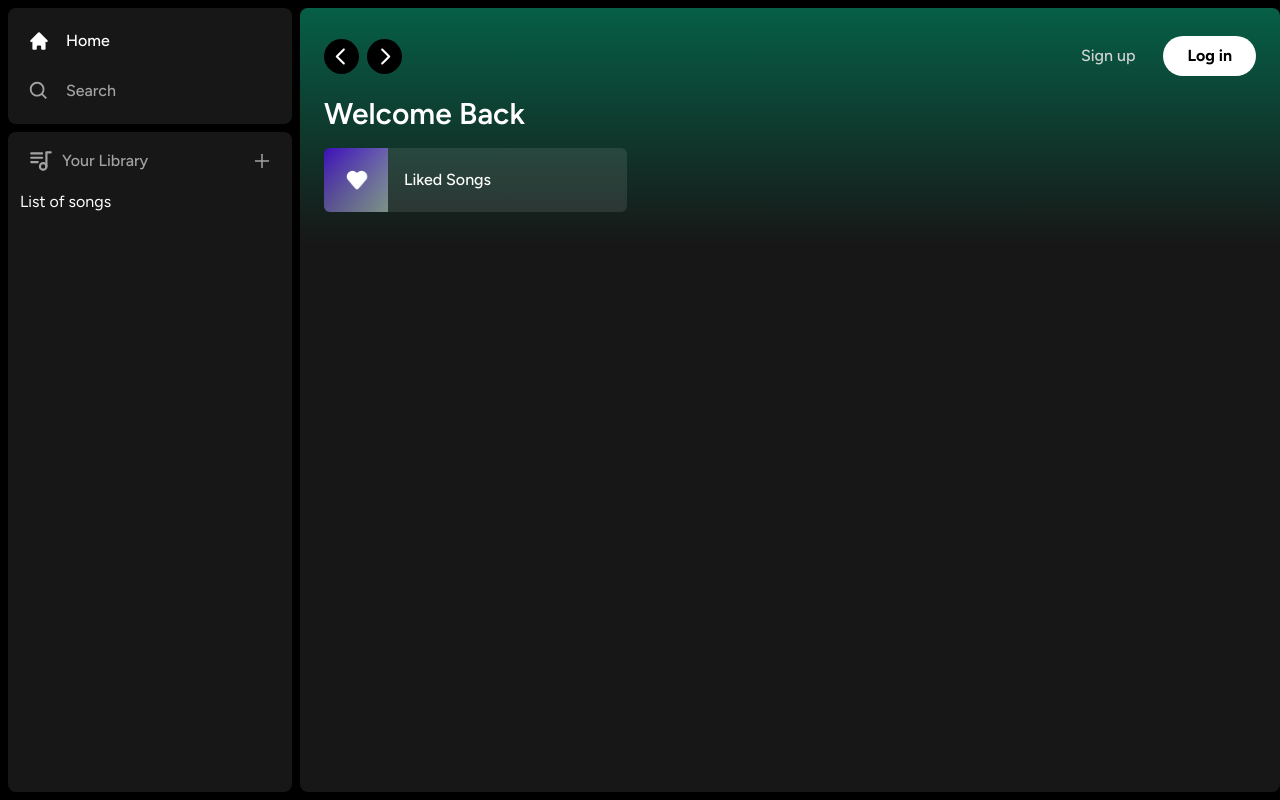
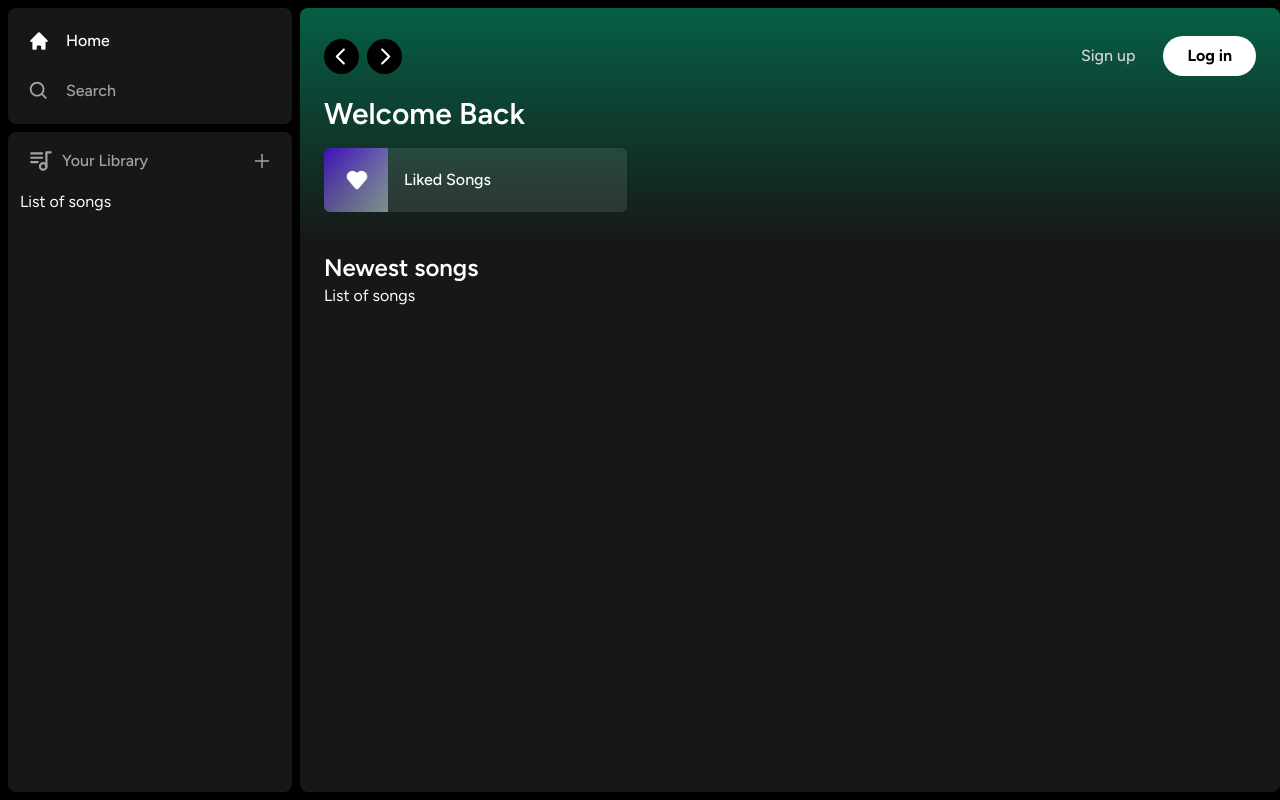
Before and after one commit to pedrohmelo/spotify-clone, a Next.js app: page / in a window 1280 px wide. Built offline with nearby package versions, Linux system fonts and the light colour scheme.

Commit message:
layout ready

```diff
--- a/app/(site)/page.tsx
+++ b/app/(site)/page.tsx
@@ -16,6 +16,12 @@
           </div>
         </div>
       </Header>
+      <div className="mt-2 mb-7 px-6">
+        <div className="flex justify-between items-center">
+          <h1 className="text-white text-2xl font-semibold">Newest songs</h1>
+        </div>
+        <div>List of songs</div>
+      </div>
     </div>
   );
 }
```
